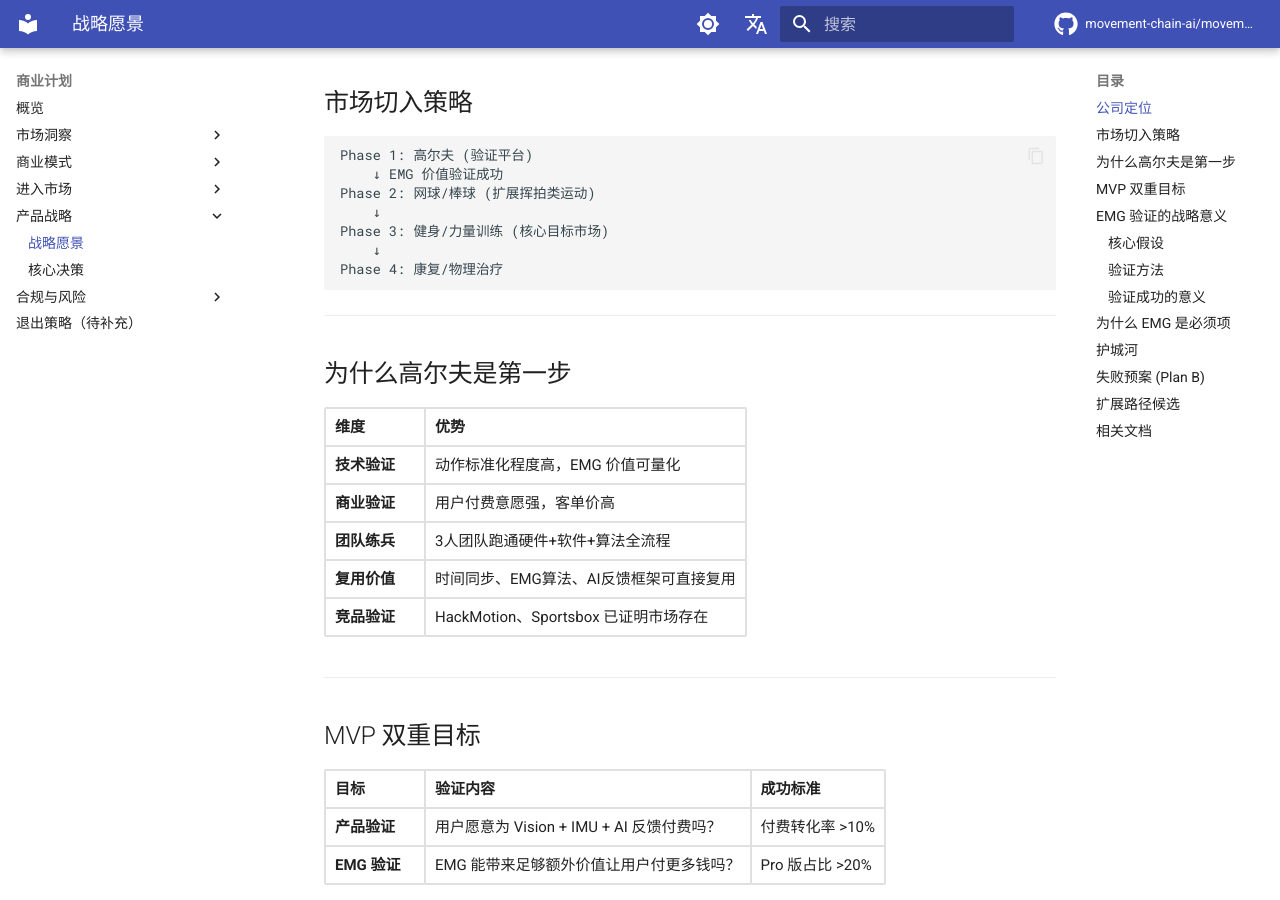
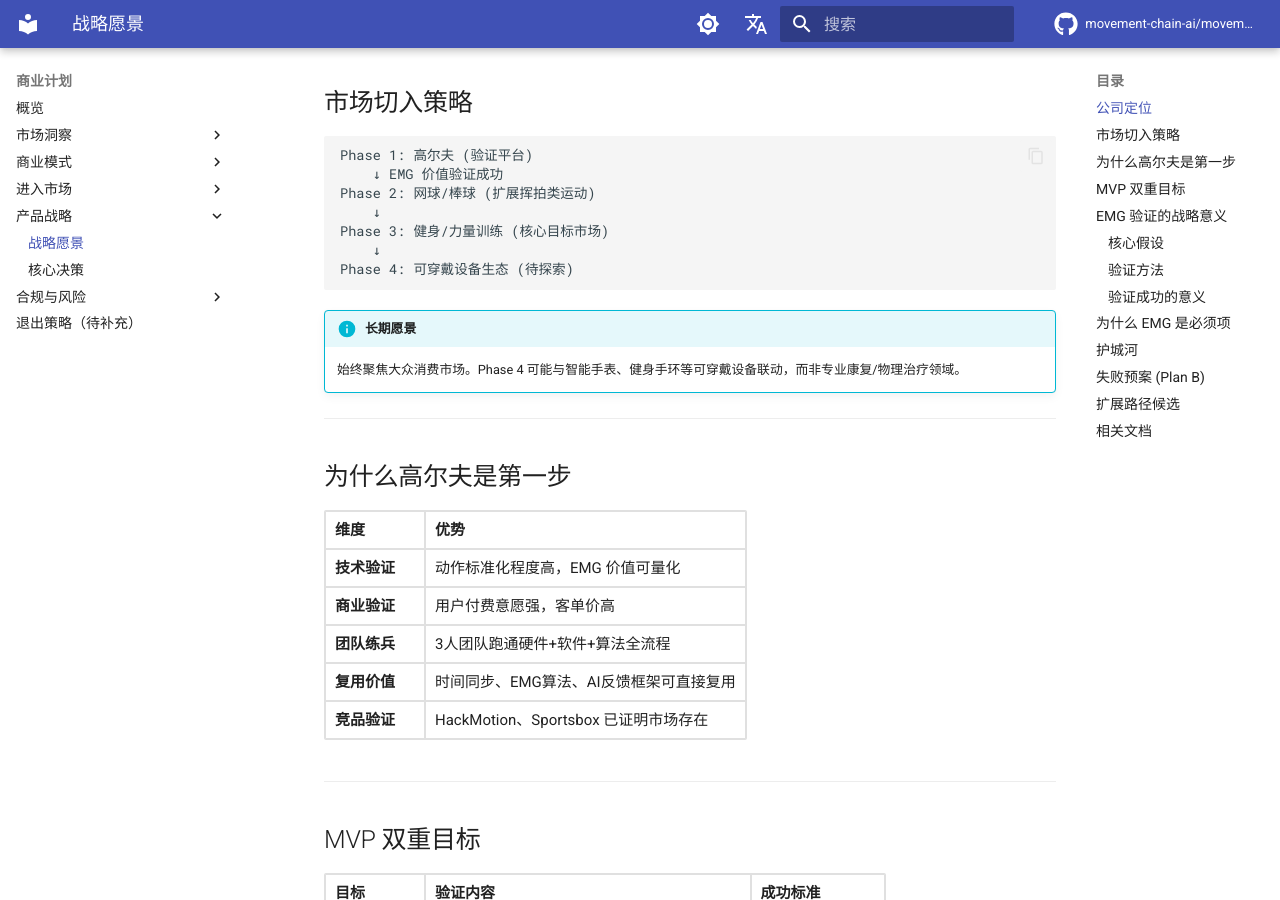
Before and after one commit to movement-chain-ai/movement-chain-docs, an MkDocs documentation site: the page built from docs/zh/business-plan/strategic-vision.md, in a window 1280 px wide and 900 px high, scrolled down 485 px. Built offline with MkDocs 1.6.1 and Material for MkDocs 9.7.7, drawn with Linux system fonts in a browser that asks for light colours; comment, search, counter and statistics services are not loaded; the version menu is left out; some of the changed text lies outside the part shown.

Commit message:
更新战略愿景: Phase 4 改为可穿戴设备生态，聚焦大众消费市场
- Phase 4 从康复/物理治疗改为可穿戴设备生态(待探索)
- 添加长期愿景说明：始终聚焦大众消费市场
- 更新EMG必要性表格：康复改为日常运动

🤖 Generated with [Claude Code](https://claude.com/claude-code)

Co-Authored-By: Claude Opus 4.5 <noreply@anthropic.com>

````diff
--- a/docs/zh/business-plan/strategic-vision.md
+++ b/docs/zh/business-plan/strategic-vision.md
@@ -22,8 +22,11 @@ Phase 2: 网球/棒球 (扩展挥拍类运动)
     ↓
 Phase 3: 健身/力量训练 (核心目标市场)
     ↓
-Phase 4: 康复/物理治疗
+Phase 4: 可穿戴设备生态 (待探索)
 ```
+
+!!! info "长期愿景"
+    始终聚焦大众消费市场。Phase 4 可能与智能手表、健身手环等可穿戴设备联动，而非专业康复/物理治疗领域。
 
 ---
 
@@ -77,7 +80,7 @@ Phase 4: 康复/物理治疗
 |---------|--------------|-----------|
 | **高尔夫** | 勉强够用 | 发力顺序、疲劳检测 |
 | **健身** | 远远不够 | 目标肌群激活、代偿检测 |
-| **康复** | 完全不够 | 肌肉募集模式、神经肌肉控制 |
+| **日常运动** | 不够 | 运动效果量化、伤害预防 |
 
 !!! warning "核心洞察"
     健身用户的核心问题"深蹲时股四头肌在发力还是腰在代偿"，Vision 无法回答。
````
